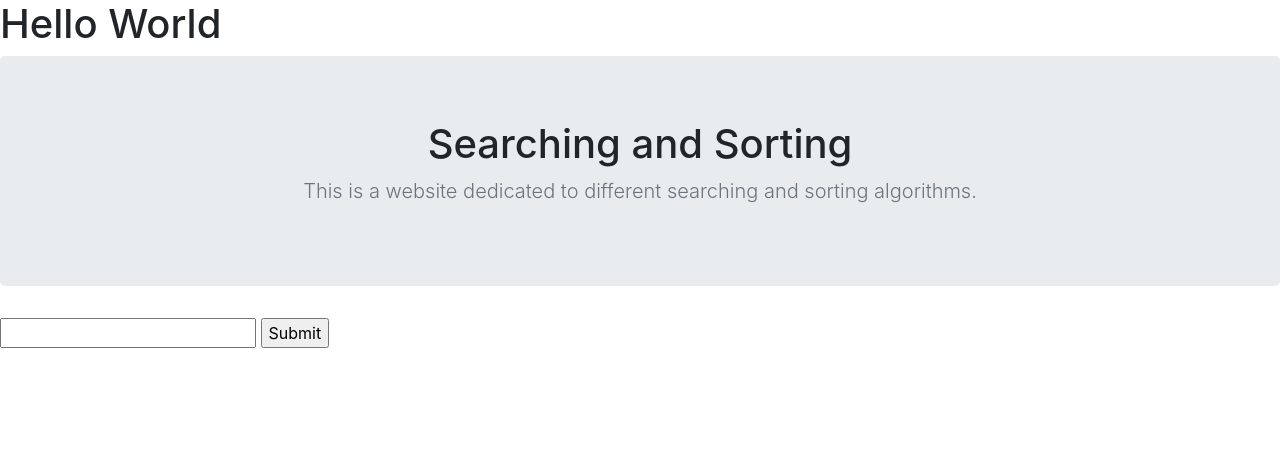
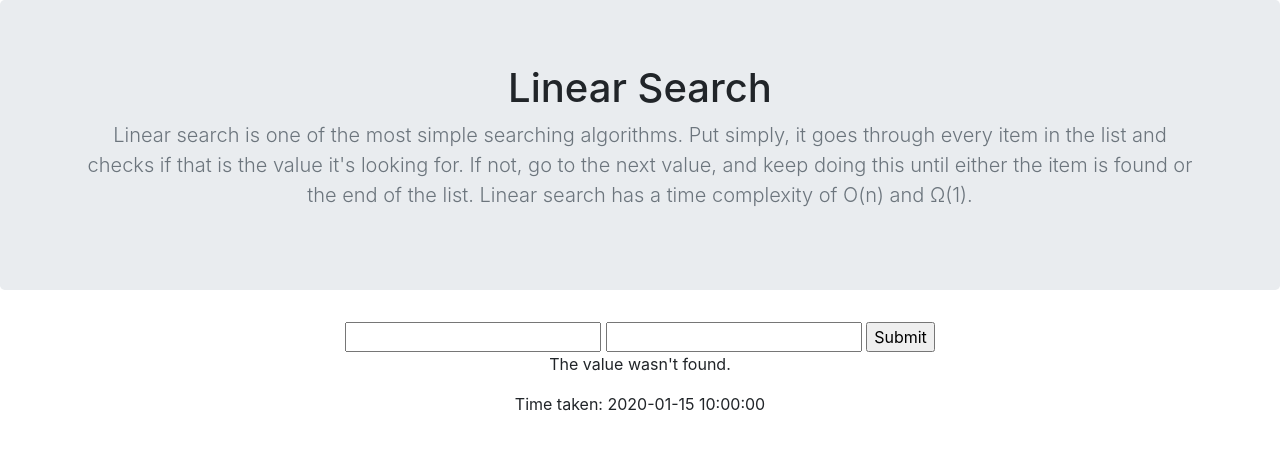
Before and after one commit to pratzyushd/flask-searching-sorting, a Flask app: template templates/searching/linear.html in a window 1280 px wide. Shown: the top 450 px of the page. Run offline with Flask 2, Linux system fonts and the light colour scheme; the template is opened without the code that fills it: most values are stand-ins (such as "Sample title", 1, 10 or a date in 2020).

Commit message:
Create searching pages
Created functional pages for searching algorithms (linear and binary).
To do:
- Navigation between pages
- Different methods of input
    - Upload CSV file
    - Generate random numbers with given parameters (number of values, range of values (give start and end))

```diff
--- a/app.py
+++ b/app.py
@@ -17,8 +17,9 @@ def displayBubble():
 
 @app.route('/bubblesort', methods=['POST'])
 def bubbleSort():
-    inputList = request.form.getlist("text")[0]
+    inputList = request.form.getlist("numbers")[0]
     numbers = [int(x) for x in inputList.split(",")]
+    numbers = [x for x in numbers if x != ""]
     start = time()
     sortedList = bubble.bubbleSort(numbers)
     timeTaken = time() - start
@@ -31,9 +32,41 @@ def displayMerge():
 
 @app.route('/mergesort', methods=['POST'])
 def mergeSort():
-    inputList = request.form.getlist("text")[0]
+    inputList = request.form.getlist("numbers")[0]
     numbers = [int(x) for x in inputList.split(",")]
+    numbers = [x for x in numbers if x]
     start = time()
     sortedList = merge.mergeSort(numbers)
     timeTaken = time() - start
     return render_template("sorting/merge.html", processed=sortedList, time=timeTaken)
+
+@app.route("/linearsearch")
+def displayLinear():
+    return render_template("searching/linear.html")
+
+@app.route('/linearsearch', methods=['POST'])
+def linearSearch():
+    inputList = request.form.getlist("numbers")[0]
+    toFind = int(request.form.getlist("find")[0])
+    numbers = [x for x in inputList.split(",") if x != "" and x.isdigit()]
+    numbers = [x for x in numbers if x != ""]
+    start = time()
+    found = linear.linearSearch(numbers, toFind)
+    timeTaken = time() - start
+    return render_template("searching/linear.html", found=found, time=timeTaken)
+
+
+@app.route("/binarysearch")
+def displayBinary():
+    return render_template("searching/binary.html")
+
+@app.route('/binarysearch', methods=['POST'])
+def binarySearch():
+    inputList = request.form.getlist("numbers")[0]
+    toFind = int(request.form.getlist("find")[0])
+    numbers = [x for x in inputList.split(",") if x != "" and x.isdigit()]
+    numbers = [x for x in numbers if x != ""]
+    start = time()
+    found = binary.binarySearch(numbers, toFind)
+    timeTaken = time() - start
+    return render_template("searching/binary.html", found=found, time=timeTaken)
--- a/templates/home.html
+++ b/templates/home.html
@@ -20,8 +20,8 @@
     <div class="row">
         <div class="col text-center">
             <h5>Searching Algorithms</h5>
-            <a class="btn btn-primary" href="searching/linear" role="button">Linear Search</a>
-            <a class="btn btn-primary" href="searching/binary" role="button">Binary Search</a>
+            <a class="btn btn-primary" href="linearsearch" role="button">Linear Search</a>
+            <a class="btn btn-primary" href="binarysearch" role="button">Binary Search</a>
         </div>
     </div>
 </div>
--- a/templates/searching/linear.html
+++ b/templates/searching/linear.html
@@ -9,18 +9,33 @@
 </head>
 
 <body>
-    <h1>Hello World</h1>
     <section class="jumbotron text-center">
         <div class="container">
-            <h1>Searching and Sorting</h1>
-            <p class="lead text-muted">This is a website dedicated to different searching and sorting algorithms.</p>
+            <h1>Linear Search</h1>
+            <p class="lead text-muted">Linear search is one of the most simple searching algorithms. Put simply,
+                it goes through every item in the list and checks if that is the value it's looking for. If not, go
+                to the next value, and keep doing this until either the item is found or the end of the list.
+                Linear search has a time complexity of O(n) and &Omega;(1).
+            </p>
         </div>
     </section>
-
-<form method="POST">
-    <input name="text">
-    <input type="submit">
-</form>
+    <div class="container">
+        <div class="row">
+            <div class="col text-center">
+                <form method="POST">
+                    <input name="numbers">
+                    <input name="find">
+                    <input type="submit">
+                </form>
+                {% if found %}
+                <p>The value was found.</p>
+                {% else %}
+                <p>The value wasn't found.</p>
+                {% endif %}
+                <p>Time taken: {{time}}</p>
+            </div>
+        </div>
+    </div>
 
 </body>
 
--- a/templates/sorting/merge.html
+++ b/templates/sorting/merge.html
@@ -14,7 +14,8 @@
             <h1>Merge Sort</h1>
             <p class="lead text-muted">Merge sort is much faster than bubble sort. It relies on splitting the input
                 list into multiple lists, and then comparing the elements between them and merging them to create
-                new sorted lists. This has a time complexity of O(log n).
+                new sorted lists.
+                Merge sort has a time complexity with O(n log n) and &Omega;(n log n).
             </p>
         </div>
     </section>
@@ -22,7 +23,7 @@
         <div class="row">
             <div class="col text-center">
                 <form method="POST">
-                    <input name="text">
+                    <input name="numbers">
                     <input type="submit">
                 </form>
                 <p>The sorted list is: {{processed}}</p>
```
Also changed, not shown: searchingPY/binary.py (+14 -13 lines), templates/searching/binary.html (+43 -0 lines), templates/sorting/bubble.html (+4 -3 lines), 1 other file.
